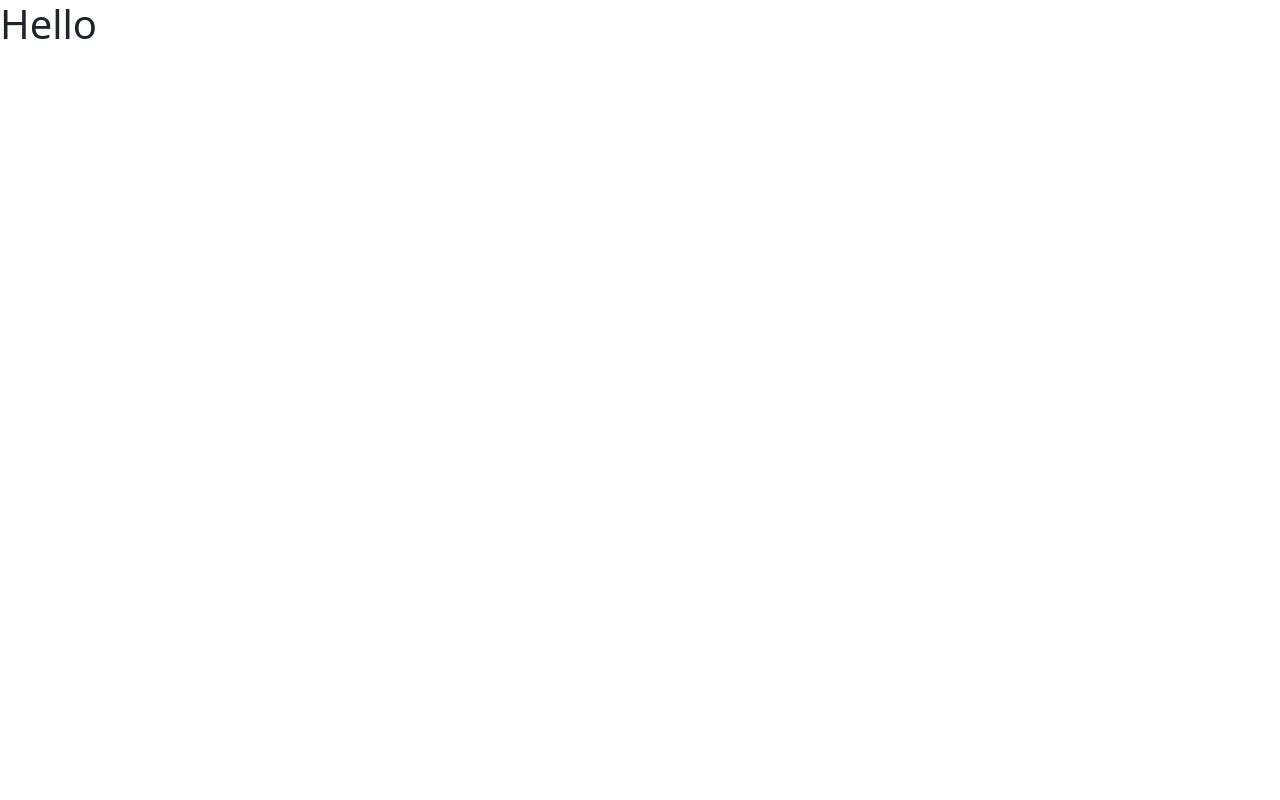
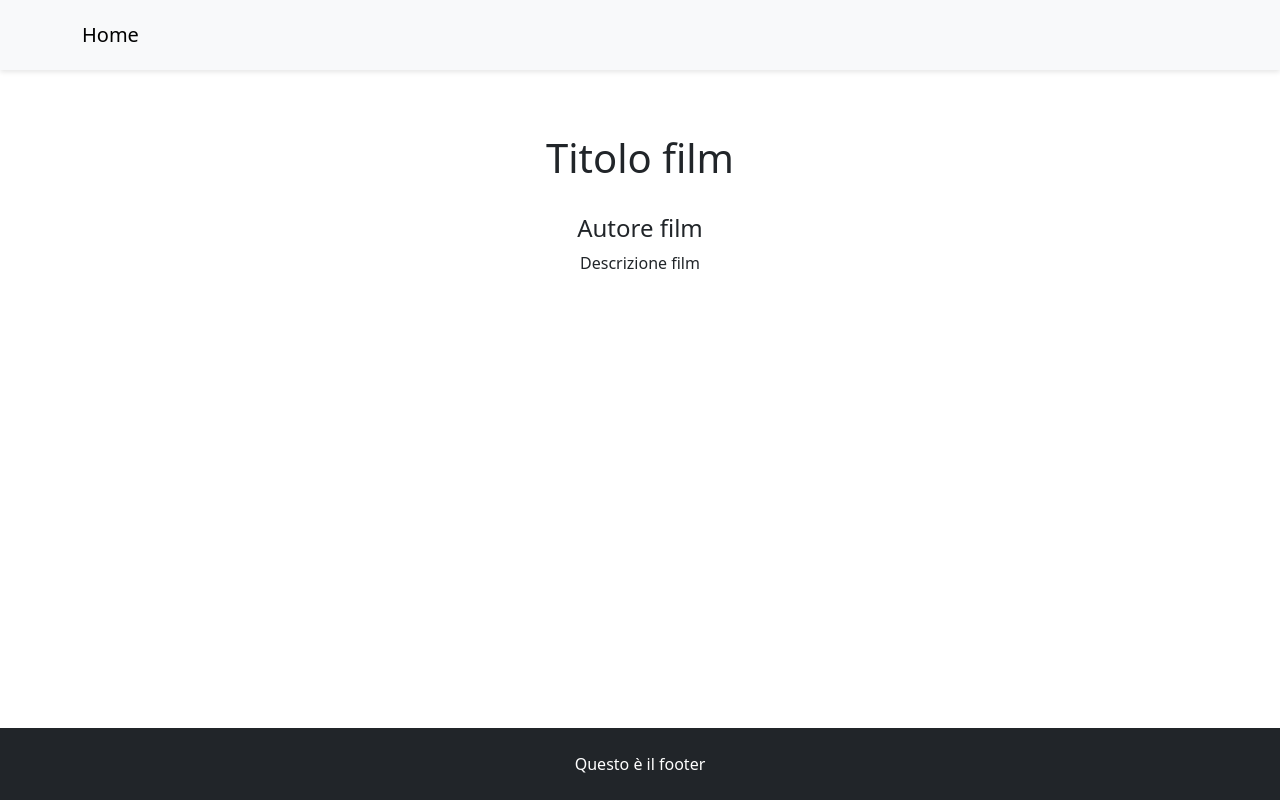
Before and after one commit to cristianmoletto/webapp-react, a React (Vite) app: page /1 in a window 1280 px wide. Built offline with nearby package versions, Linux system fonts and the light colour scheme.

Commit message:
feat: milestone 2

```diff
--- a/package.json
+++ b/package.json
@@ -14,6 +14,7 @@
     "bootstrap": "^5.3.8",
     "react": "^19.2.0",
     "react-dom": "^19.2.0",
+    "react-router-dom": "^7.13.0",
     "router": "^2.2.0"
   },
   "devDependencies": {
--- a/src/App.jsx
+++ b/src/App.jsx
@@ -1,8 +1,21 @@
+import { BrowserRouter, Routes, Route } from "react-router-dom"
+import DefaultLayout from "./layouts/DefaultLayout"
+import Home from "./pages/Home"
+import Movie from "./pages/Movie"
+
 function App() {
 
   return (
     <>
-     <h1>Hello</h1>
+      <BrowserRouter>
+        <Routes>
+          <Route element={<DefaultLayout />}>
+            <Route path="/" element={<Home />}/>
+            <Route path="/:id" element={<Movie />}/>
+          </Route>
+          {/* <Route path="*" element={<NotFound />}></Route> */}
+        </Routes>
+      </BrowserRouter>
     </>
   )
 }
--- /dev/null
+++ b/src/components/Footer.jsx
@@ -0,0 +1,10 @@
+export default function Footer() {
+    return (
+      <div
+        className="fluid bg-dark text-white text-center py-4 mt-5"
+        style={{ position: "fixed", bottom: 0, left: 0, right: 0}}
+      >
+        Questo è il footer
+      </div>
+    );
+  }
--- /dev/null
+++ b/src/components/NavBar.jsx
@@ -0,0 +1,27 @@
+import { NavLink } from "react-router-dom";
+
+export default function Navbar() {
+  return (
+    <>
+      <nav
+        className="navbar navbar-expand-lg bg-body-tertiary mb-3"
+        style={{
+          position: "sticky",
+          top: 0,
+          zIndex: 1000,
+          backgroundColor: "#333",
+          padding: "15px 20px",
+          boxShadow: "0 2px 5px rgba(0,0,0,0.1)",
+        }}
+      >
+        <div className="container-sm">
+          <NavLink className="navbar-brand" to="/">
+            Home
+          </NavLink>
+          <div className="collapse navbar-collapse">
+          </div>
+        </div>
+      </nav>
+    </>
+  );
+}
--- /dev/null
+++ b/src/layouts/DefaultLayout.jsx
@@ -0,0 +1,18 @@
+import { Outlet } from "react-router-dom"
+import Navbar from "../components/NavBar"
+import Footer from "../components/Footer"
+
+export default function DefaultLayout(){
+
+    return (
+        <>
+        {/* Header */}
+        <Navbar />
+        <main>
+        <Outlet />
+        </main>
+        {/* Footer */}
+        <Footer />
+        </>
+    )
+}
--- /dev/null
+++ b/src/pages/Home.jsx
@@ -0,0 +1,15 @@
+import { Link } from "react-router-dom";
+
+export default function Home() {
+  return (
+    <>
+      <div
+        className="container-fluid d-flex align-items-center justify-content-center"
+      >
+      <div className="text-center p-5">
+        <h1>Lista dei film</h1>
+      </div>
+      </div>
+    </>
+  );
+}
--- /dev/null
+++ b/src/pages/Movie.jsx
@@ -0,0 +1,17 @@
+export default function Movie() {
+    return (
+        <>
+            <div
+                className="container-fluid d-flex align-items-center justify-content-center"
+            >
+                <div className="text-center p-5">
+                    <h1>Titolo film</h1>
+                    <img src="" alt="" />
+                    <h4>Autore film</h4>
+                    <p>Descrizione film</p>
+                </div>
+            </div>
+        </>
+    )
+
+}
```
Also changed, not shown: 2 other files (tests, documents, lock files or other folders).
